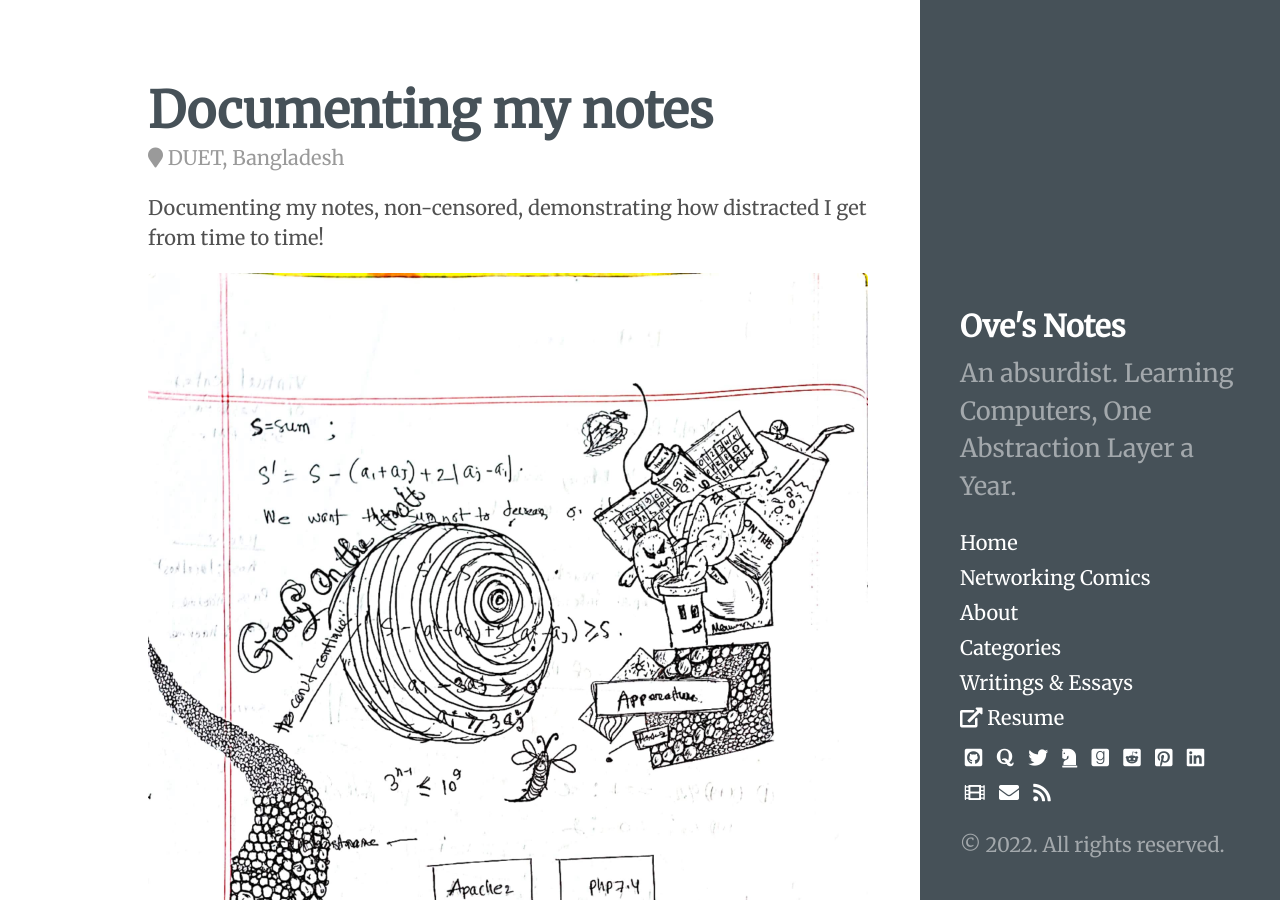
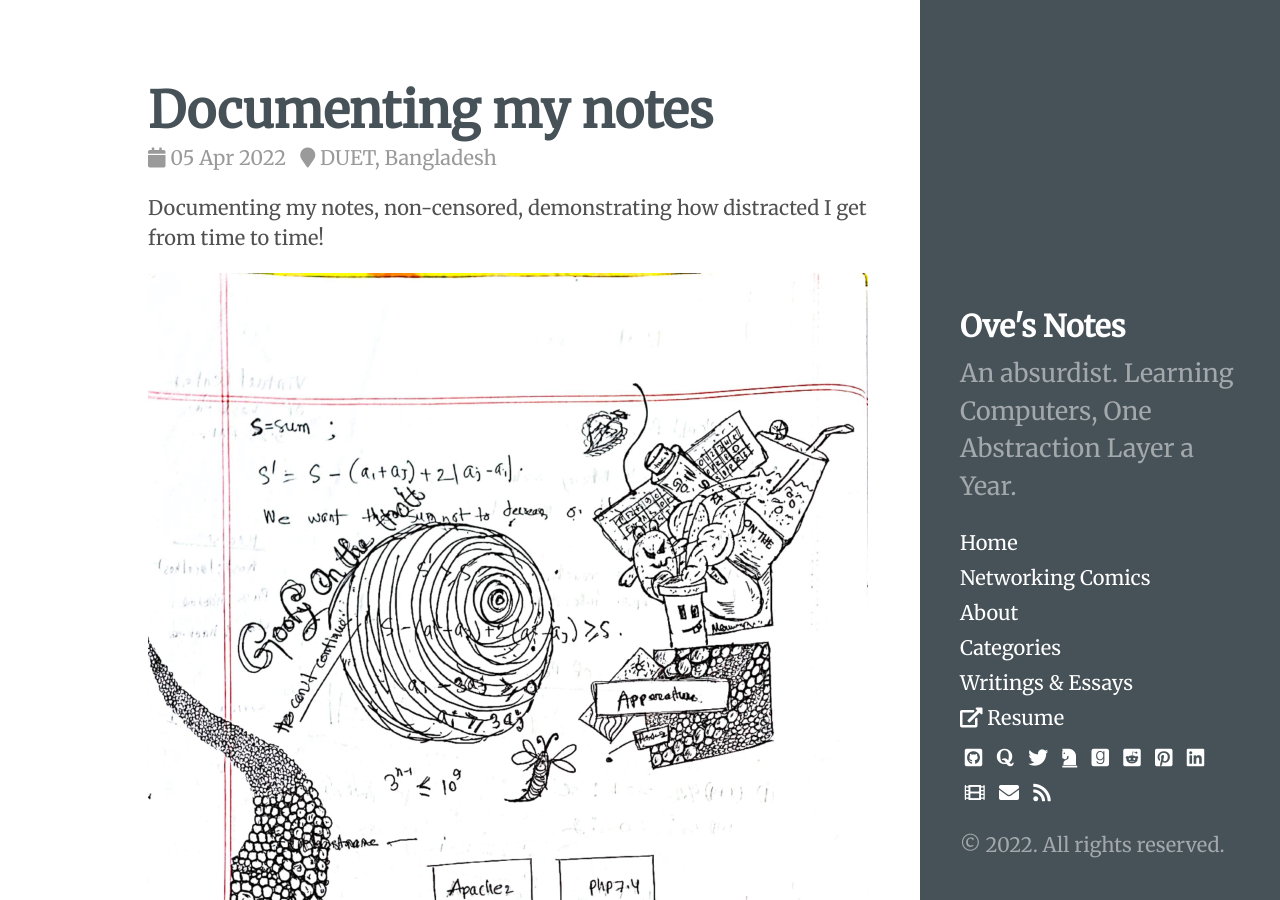
Before and after one commit to ovebepari/ovebepari.github.io, a Jekyll site: the page built from Random_writings/mynotes.md, in a window 1280 px wide and 900 px high. Built offline with Jekyll 4.4.1, drawn with Linux system fonts in a browser that asks for light colours.

Commit message:
The date added

```diff
--- a/Random_writings/mynotes.md
+++ b/Random_writings/mynotes.md
@@ -5,6 +5,7 @@ description: Documenting my notes, non-censored, demonstrating how distracted I
 image: /Random_writings/images/notes/01.jpg
 comments: false
 location: DUET, Bangladesh
+date: 05-04-2022
 ---
 
 Documenting my notes, non-censored, demonstrating how distracted I get from time to time!
```
Also changed, not shown: Random_writings/myworldview.md (+1 -0 lines).
